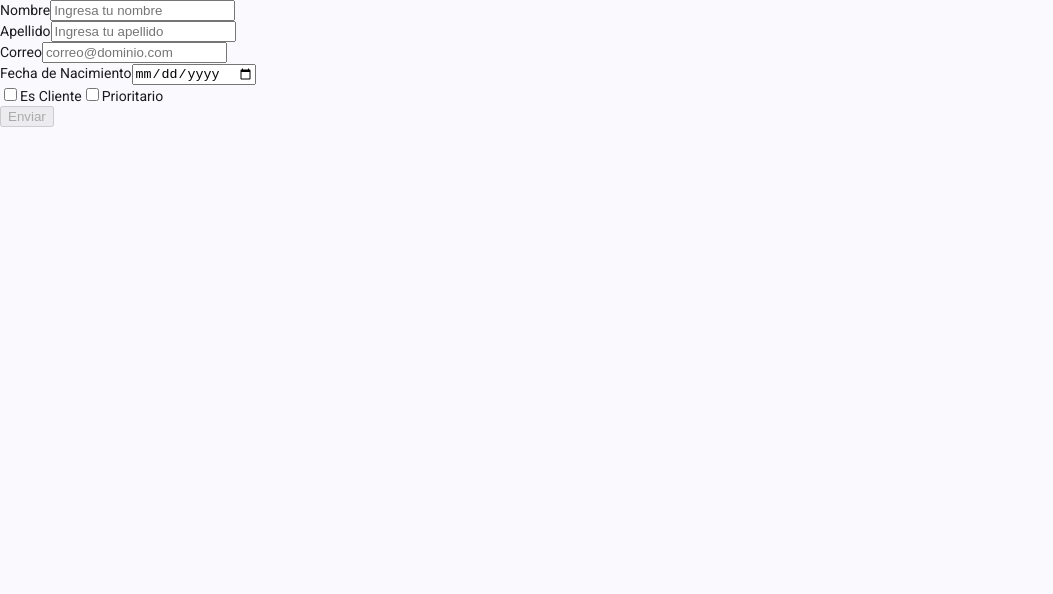
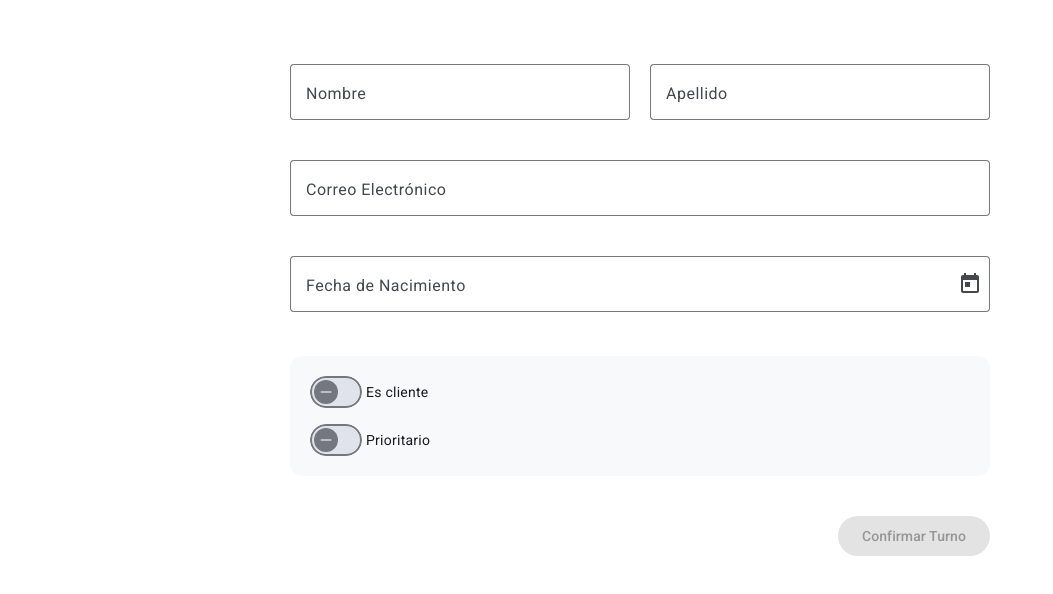
Before and after one commit to ctg-angular-lab/ng-shift-master, an Angular app: page /booking-form in a window 1280 px wide. Shown: the top 594 px of the page, without its empty margins (0-1053 px from the left). Built offline with nearby package versions, Linux system fonts and the light colour scheme.

Commit message:
Add Angular material to the app to start beautifing the page

```diff
--- a/src/app/app.config.ts
+++ b/src/app/app.config.ts
@@ -1,4 +1,5 @@
 import { ApplicationConfig, provideBrowserGlobalErrorListeners, provideZonelessChangeDetection } from '@angular/core';
+import { provideNativeDateAdapter } from '@angular/material/core';
 import { provideRouter, withComponentInputBinding, withViewTransitions } from '@angular/router';
 import { provideClientHydration, withEventReplay } from '@angular/platform-browser';
 import { provideHttpClient, withFetch, withInterceptors } from '@angular/common/http';
@@ -11,6 +12,7 @@ export const appConfig: ApplicationConfig = {
     provideZonelessChangeDetection(),
     provideRouter(routes, withComponentInputBinding(),withViewTransitions()),
     provideClientHydration(withEventReplay()),
-    provideHttpClient(withFetch(), withInterceptors([]))
+    provideHttpClient(withFetch(), withInterceptors([])),
+    provideNativeDateAdapter(),
   ]
 };
--- a/src/app/features/booking-form/booking-form.html
+++ b/src/app/features/booking-form/booking-form.html
@@ -1,61 +1,50 @@
 <form [formGroup]="form" (ngSubmit)="onSubmit()" class="booking-form">
-  <!-- Nombre -->
-  <div class="field">
-    <label>Nombre</label>
-    <input type="text" formControlName="firstName" placeholder="Ingresa tu nombre" />
-    @if (getErrorMessage('firstName'); as msg) {
-      <small class="error">{{ msg }}</small>
-    }
+
+  <div class="booking-form__grid">
+    <mat-form-field appearance="outline">
+      <mat-label>Nombre</mat-label>
+      <input matInput formControlName="firstName">
+    </mat-form-field>
+
+    <mat-form-field appearance="outline">
+      <mat-label>Apellido</mat-label>
+      <input matInput formControlName="lastName">
+    </mat-form-field>
+
+    <mat-form-field appearance="outline" class="booking-form__grid--full-width">
+      <mat-label>Correo Electrónico</mat-label>
+      <input matInput formControlName="email">
+    </mat-form-field>
+
+    <mat-form-field appearance="outline" class="booking-form__grid--full-width">
+      <mat-label>Fecha de Nacimiento</mat-label>
+      <input matInput [matDatepicker]="picker" formControlName="birthDate">
+      <mat-datepicker-toggle matIconSuffix [for]="picker"></mat-datepicker-toggle>
+      <mat-datepicker #picker></mat-datepicker>
+    </mat-form-field>
   </div>
 
-  <!-- Apellido -->
-  <div class="field">
-    <label>Apellido</label>
-    <input type="text" formControlName="lastName" placeholder="Ingresa tu apellido" />
-    @if (getErrorMessage('lastName'); as msg) {
-      <small class="error">{{ msg }}</small>
-    }
-  </div>
-
-  <!-- Email -->
-  <div class="field">
-    <label>Correo</label>
-    <input type="email" formControlName="email" placeholder="correo@dominio.com" />
-    @if (getErrorMessage('email'); as msg) {
-      <small class="error">{{ msg }}</small>
-    }
-  </div>
-
-  <!-- Fecha de nacimiento -->
-  <div class="field">
-    <label>Fecha de Nacimiento</label>
-    <input type="date" formControlName="birthDate" />
-    @if (getErrorMessage('birthDate'); as msg) {
-      <small class="error">{{ msg }}</small>
-    }
-  </div>
-
-  <!-- Advertencia por menor de edad -->
   @if (isMinor()) {
-    <div class="warning">
-      Recuerda que para ciertos procesos bancarios necesitas la compañía de un adulto responsable
+    <div class="booking-form__warning">
+      <mat-icon>info</mat-icon>
+      <span>Trámite requiere acompañamiento de un adulto.</span>
     </div>
   }
 
-  <!-- Toggles -->
-  <div class="toggles">
-    <label class="toggle">
-      <input type="checkbox" formControlName="isBankClient" />
-      <span>Es Cliente</span>
-    </label>
-
-    <label class="toggle">
-      <input type="checkbox" formControlName="isPriority" />
-      <span>Prioritario</span>
-    </label>
+  <div class="booking-form__toggles">
+    <mat-slide-toggle formControlName="isBankClient">Es cliente</mat-slide-toggle>
+    <mat-slide-toggle formControlName="isPriority">Prioritario</mat-slide-toggle>
   </div>
 
-  <div class="actions">
-    <button type="submit" [disabled]="form.invalid">Enviar</button>
+  <div class="booking-form__actions">
+    <button mat-flat-button color="primary" type="submit" [disabled]="form.invalid || isLoading()">
+
+        @if (isLoading()) {
+        <mat-spinner diameter="20"></mat-spinner>
+        <span>Procesando...</span>
+        } @else {
+        <span>Confirmar Turno</span>
+        }
+    </button>
   </div>
 </form>
--- a/src/app/features/booking-form/booking-form.scss
+++ b/src/app/features/booking-form/booking-form.scss
@@ -0,0 +1,46 @@
+
+.booking-form {
+  display: flex;
+  flex-direction: column;
+  gap: 1.5rem;
+  max-width: 700px;
+  margin: 2rem auto;
+  padding: 2rem;
+  &__grid {
+    display: grid;
+    grid-template-columns: repeat(2, 1fr);
+    gap: 1.25rem;
+    &--full-width {
+      grid-column: span 2;
+    }
+  }
+
+  &__warning {
+    display: flex;
+    align-items: center;
+    gap: 0.75rem;
+    padding: 1rem;
+    border-radius: 8px;
+    background-color: var(--sys-warning-container);
+    color: var(--sys-on-warning-container);
+    &--critical {
+      border: 2px solid red;
+    }
+  }
+
+  &__toggles {
+    display: flex;
+    flex-direction: column;
+    gap: 1rem;
+    padding: 1.25rem;
+    background-color: #f8f9fa;
+    border-radius: 12px;
+  }
+
+  &__actions {
+    display: flex;
+    justify-content: flex-end;
+    gap: 1rem;
+    margin-top: 1rem;
+  }
+}
--- a/src/app/features/booking-form/booking-form.ts
+++ b/src/app/features/booking-form/booking-form.ts
@@ -1,5 +1,7 @@
-import { Component, computed } from '@angular/core';
+import { Component, computed, inject, signal } from '@angular/core';
 import { FormBuilder, ReactiveFormsModule, Validators } from '@angular/forms';
+import { MATERIAL_MODULES } from '@shared/utils/material-modules';
+
 import { toSignal } from '@angular/core/rxjs-interop';
 import { startWith } from 'rxjs';
 import { FORM_ERRORS } from "@core/form-validators/validators-form-constants";
@@ -14,14 +16,18 @@ import {
 @Component({
   selector: 'app-booking-form',
   standalone: true,
-  imports: [ReactiveFormsModule],
+  imports: [
+    ReactiveFormsModule,
+    MATERIAL_MODULES
+  ],
   templateUrl: './booking-form.html',
   styleUrl: './booking-form.scss',
 })
 
 export class BookingForm {
   readonly ERRORS = FORM_ERRORS;
-  private readonly fb = new FormBuilder();
+  private readonly fb = inject(FormBuilder);
+  isLoading = signal(false);
 
   readonly form = this.fb.group({
     firstName: ['', [requiredTrimmed(), onlyLettersValidator()]],
@@ -93,15 +99,21 @@ export class BookingForm {
   }
 
   onSubmit(): void {
-    this.form.markAllAsTouched();
+    if (this.form.invalid || this.isLoading()) return;
 
-    if (this.form.invalid) return;
+    this.isLoading.set(true); // Bloqueamos el formulario
+    this.form.disable();      // Deshabilitamos inputs visualmente
 
-    // payload limpio
     const payload = this.form.getRawValue();
-    console.log('SUBMIT payload:', payload);
 
-    // Aquí llamarías tu service...
+    // Simulamos una llamada al servicio (o usa tu QueueService)
+    setTimeout(() => {
+      console.log('Turno generado con éxito', payload);
+
+      this.isLoading.set(false);
+      this.form.enable();
+      this.form.reset();
+    }, 2000);
   }
 
 }
--- a/src/app/features/queue-list/queue-list.html
+++ b/src/app/features/queue-list/queue-list.html
@@ -1,7 +1,33 @@
-@for (item of waitingList(); track $index) {
-    <li>
-        {{ item.user.firstName }} - {{ item.isPriority ? 'PRIORITY' : 'NORMAL' }}
-    </li>
-} @empty {
-  <li>No Users in waiting list</li>
-}
+<div class="waiting-list">
+  @for (item of waitingList(); track item.id) {
+    <mat-card class="waiting-list__card" appearance="outlined">
+      <mat-card-content class="waiting-list__content">
+        <div class="waiting-list__left">
+          <div class="waiting-list__name">
+            {{ item.user.firstName }} {{ item.user.lastName }}
+          </div>
+
+          <div class="waiting-list__meta">
+            {{ item.ticketDate | date:'mediumDate' }}
+            @if (item.user.isBankClient) {
+              <span class="waiting-list__dot">•</span>
+              <span>Cliente</span>
+            }
+          </div>
+        </div>
+
+        <mat-chip-set class="waiting-list__chipset">
+          <mat-chip
+            [class]="'waiting-list__chip ' + (item.isPriority ? 'waiting-list__chip--priority' : 'waiting-list__chip--normal')"
+            selected>
+            {{ item.isPriority ? 'PRIORITY' : 'NORMAL' }}
+          </mat-chip>
+        </mat-chip-set>
+      </mat-card-content>
+    </mat-card>
+  } @empty {
+    <mat-card class="waiting-list__empty" appearance="outlined">
+      <mat-card-content>No Users in waiting list</mat-card-content>
+    </mat-card>
+  }
+</div>
--- /dev/null
+++ b/src/app/shared/utils/material-modules.ts
@@ -0,0 +1,23 @@
+import { MatFormFieldModule } from '@angular/material/form-field';
+import { MatInputModule } from '@angular/material/input';
+import { MatButtonModule } from '@angular/material/button';
+import { MatDatepickerModule } from '@angular/material/datepicker';
+import { MatNativeDateModule } from '@angular/material/core';
+import { MatIconModule } from '@angular/material/icon';
+import { MatSlideToggleModule } from '@angular/material/slide-toggle';
+import { MatProgressSpinnerModule } from '@angular/material/progress-spinner';
+import { MatCardModule } from "@angular/material/card";
+import { MatChipsModule } from "@angular/material/chips";
+
+export const MATERIAL_MODULES = [
+  MatFormFieldModule,
+  MatInputModule,
+  MatButtonModule,
+  MatDatepickerModule,
+  MatNativeDateModule,
+  MatIconModule,
+  MatSlideToggleModule,
+  MatProgressSpinnerModule,
+  MatChipsModule,
+  MatCardModule
+];
--- a/src/styles.scss
+++ b/src/styles.scss
@@ -1,38 +1,23 @@
-
-// Include theming for Angular Material with `mat.theme()`.
-// This Sass mixin will define CSS variables that are used for styling Angular Material
-// components according to the Material 3 design spec.
-// Learn more about theming and how to use it for your application's
-// custom components at https://material.angular.dev/guide/theming
 @use '@angular/material' as mat;
 
+@include mat.core();
+
+$my-theme: mat.define-theme((
+  color: (
+    theme-type: light,
+    primary: mat.$azure-palette,
+    tertiary: mat.$blue-palette,
+  ),
+  typography: (
+    brand-family: 'Roboto, sans-serif',
+  ),
+  // CORRECCIÓN AQUÍ:
+  density: (
+    scale: 0 // Usa 'scale' en lugar de pasar el valor directo
+  ),
+));
+
 html {
-  height: 100%;
-  @include mat.theme((
-    color: (
-      primary: mat.$azure-palette,
-      tertiary: mat.$blue-palette,
-    ),
-    typography: Roboto,
-    density: 0,
-  ));
+  // Aplicar el tema globalmente
+  @include mat.all-component-themes($my-theme);
 }
-
-body {
-  // Default the application to a light color theme. This can be changed to
-  // `dark` to enable the dark color theme, or to `light dark` to defer to the
-  // user's system settings.
-  color-scheme: light;
-
-  // Set a default background, font and text colors for the application using
-  // Angular Material's system-level CSS variables. Learn more about these
-  // variables at https://material.angular.dev/guide/system-variables
-  background-color: var(--mat-sys-surface);
-  color: var(--mat-sys-on-surface);
-  font: var(--mat-sys-body-medium);
-
-  // Reset the user agent margin.
-  margin: 0;
-  height: 100%;
-}
-/* You can add global styles to this file, and also import other style files */
```
Also changed, not shown: src/app/features/queue-list/queue-list.scss (+64 -0 lines), src/app/features/queue-list/queue-list.ts (+6 -1 lines).
